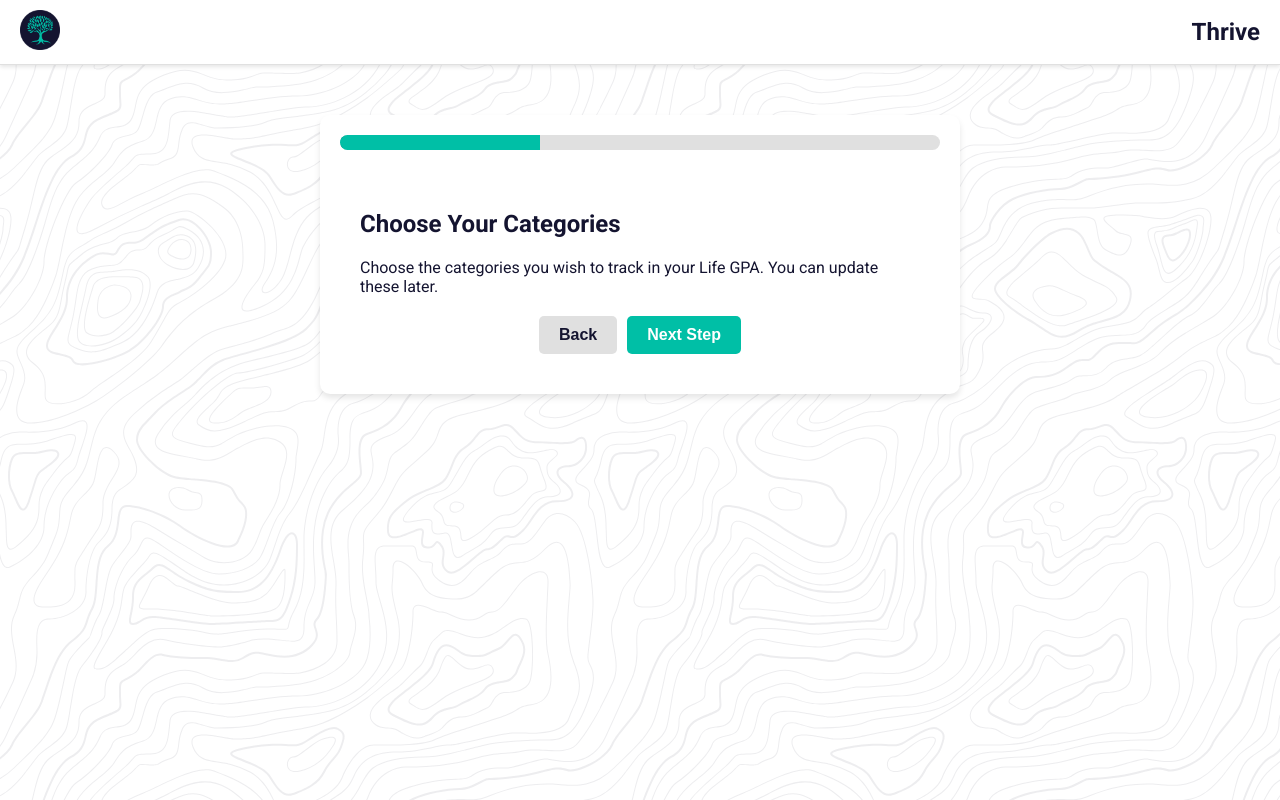
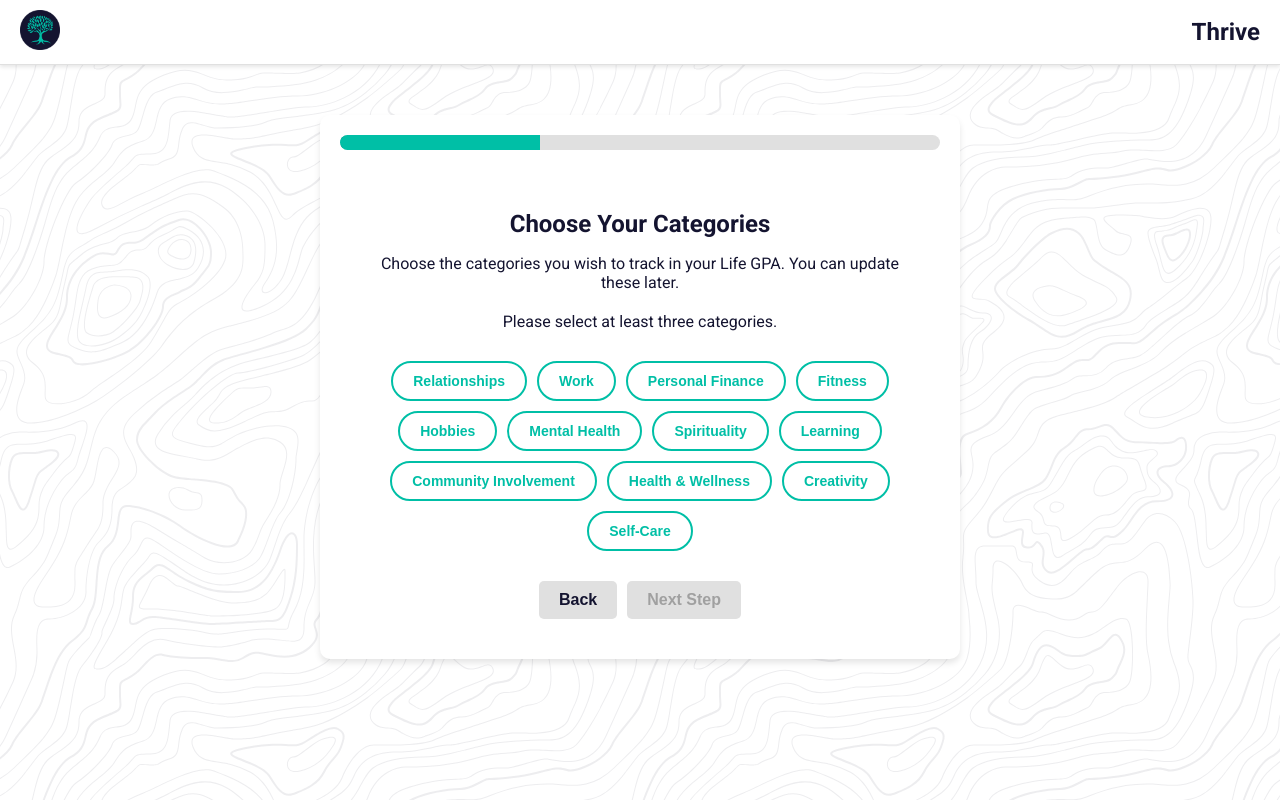
Before and after one commit to CompassFoundry/LifeGPA, a React (Create React App) app in the folder frontend/: page /life-gpa/onboarding in a window 1280 px wide. Built offline with nearby package versions, Linux system fonts and the light colour scheme; no server answers.

Commit message:
built the frontend for choosing a category in Life GPA

```diff
--- a/frontend/src/Components/Paths/LifeGPA/Onboarding/ChooseCategories.js
+++ b/frontend/src/Components/Paths/LifeGPA/Onboarding/ChooseCategories.js
@@ -1,24 +1,68 @@
-import React from 'react'
-import { useNavigate } from 'react-router-dom' // Import useNavigate for navigation
+import React, { useState } from 'react'
+import { useNavigate } from 'react-router-dom'
 import styles from './Onboarding.module.css'
 
+const categoriesList = [
+  'Relationships',
+  'Work',
+  'Personal Finance',
+  'Fitness',
+  'Hobbies',
+  'Mental Health',
+  'Spirituality',
+  'Learning',
+  'Community Involvement',
+  'Health & Wellness',
+  'Creativity',
+  'Self-Care',
+]
+
 const ChooseCategories = ({ nextStep }) => {
+  const [selectedCategories, setSelectedCategories] = useState([])
+
+  const toggleCategory = (category) => {
+    setSelectedCategories((prevSelected) =>
+      prevSelected.includes(category)
+        ? prevSelected.filter((cat) => cat !== category)
+        : [...prevSelected, category]
+    )
+  }
+
+  const isNextStepDisabled = selectedCategories.length < 3
+
   const navigate = useNavigate()
 
   const handleBack = () => {
-    // If user is on step 1, go back to the Life GPA Landing page
-    navigate('/life-gpa')
+    navigate('/life-gpa') // Navigate back to the Life GPA landing page
   }
 
   return (
-    <div className={styles['step-container']}>
+    <div className={styles['wizard-step-container']}>
       <h2 className={styles['step-heading']}>Choose Your Categories</h2>
       <p className={styles['step-description']}>
         Choose the categories you wish to track in your Life GPA. You can update
         these later.
       </p>
+      <p className={styles['instruction-text']}>
+        Please select at least three categories.
+      </p>
 
-      {/* Navigation Buttons */}
+      <div className={styles['categories-container']}>
+        {categoriesList.map((category) => (
+          <button
+            key={category}
+            onClick={() => toggleCategory(category)}
+            className={`${styles['category-button']} ${
+              selectedCategories.includes(category)
+                ? styles['category-selected']
+                : ''
+            }`}
+          >
+            {category}
+          </button>
+        ))}
+      </div>
+
       <div className={styles['button-container']}>
         <button
           onClick={handleBack}
@@ -28,7 +72,10 @@ const ChooseCategories = ({ nextStep }) => {
         </button>
         <button
           onClick={nextStep}
-          className={`${styles.button} ${styles['button-primary']}`}
+          className={`${styles.button} ${styles['button-primary']} ${
+            isNextStepDisabled ? styles['disabled-button'] : ''
+          }`}
+          disabled={isNextStepDisabled}
         >
           Next Step
         </button>
--- a/frontend/src/Components/Paths/LifeGPA/Onboarding/Onboarding.module.css
+++ b/frontend/src/Components/Paths/LifeGPA/Onboarding/Onboarding.module.css
@@ -62,6 +62,13 @@
 
 .button-primary:hover {
   background-color: #00a890;
+}
+
+/* Disabled Button State */
+.button-primary:disabled {
+  background-color: #e0e0e0; /* Grey out when disabled */
+  color: #a0a0a0; /* Muted text color */
+  cursor: not-allowed; /* Cursor style for disabled button */
 }
 
 /* Secondary Button (e.g., Back) */
@@ -134,3 +141,65 @@
 .secondary:hover {
   background-color: #d0d0d0; /* Slightly darker when hovered */
 }
+
+/* --- New Styles for ChooseCategories Component --- */
+
+/* Categories Container */
+.categories-container {
+  display: flex;
+  flex-wrap: wrap;
+  gap: 10px;
+  justify-content: center;
+  margin-bottom: 30px;
+  margin-top: 30px;
+}
+
+/* Category Button Styling */
+.category-button {
+  padding: 10px 20px;
+  border: 2px solid #00bfa6;
+  border-radius: 30px;
+  background-color: #ffffff;
+  color: #00bfa6;
+  font-size: 14px;
+  font-weight: bold;
+  cursor: pointer;
+  transition: all 0.2s ease;
+}
+
+.category-button:hover {
+  background-color: #e6f9f5;
+}
+
+.category-selected {
+  background-color: #00bfa6;
+  color: #ffffff;
+}
+
+.category-selected:hover {
+  background-color: #00bfa6;
+  color: #ffffff;
+}
+
+/* Instruction Text */
+.instruction-text {
+  text-align: center;
+  color: #141430;
+  margin-bottom: 10px;
+}
+
+/* Step Heading */
+.step-heading {
+  font-size: 24px;
+  font-weight: bold;
+  color: #141430;
+  margin-bottom: 10px;
+  text-align: center;
+}
+
+/* Step Description */
+.step-description {
+  text-align: center;
+  color: #141430;
+  margin-bottom: 20px;
+}
```
